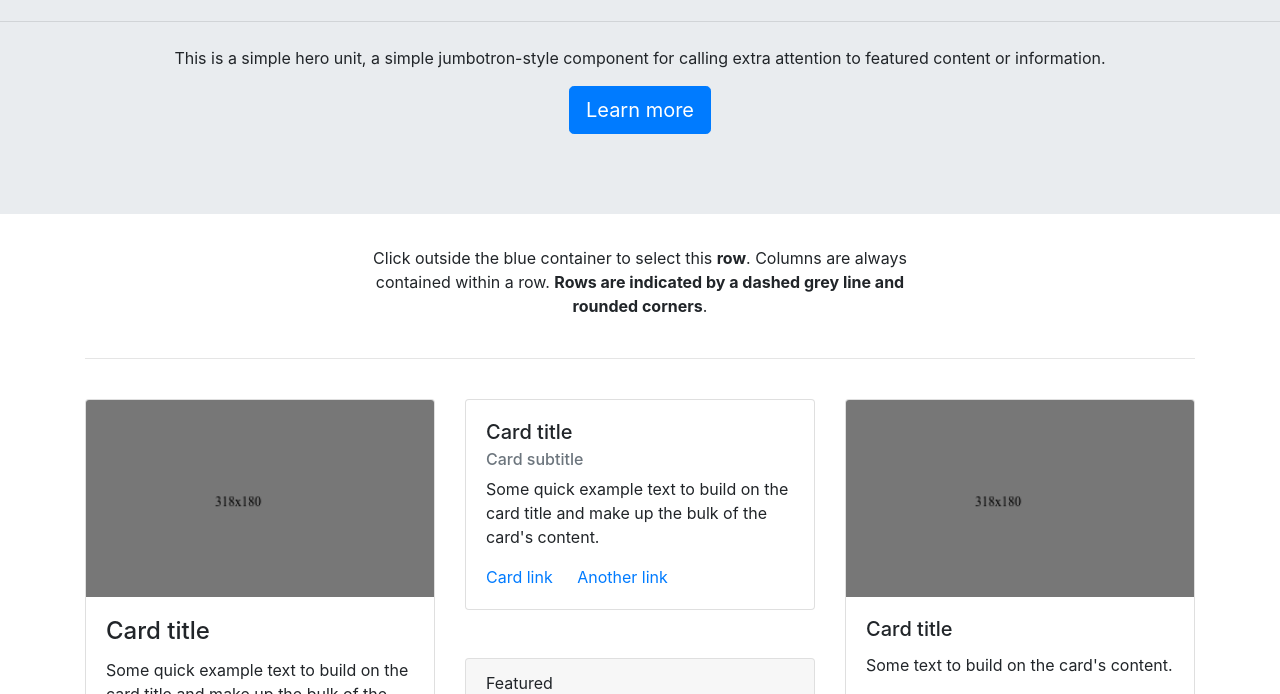
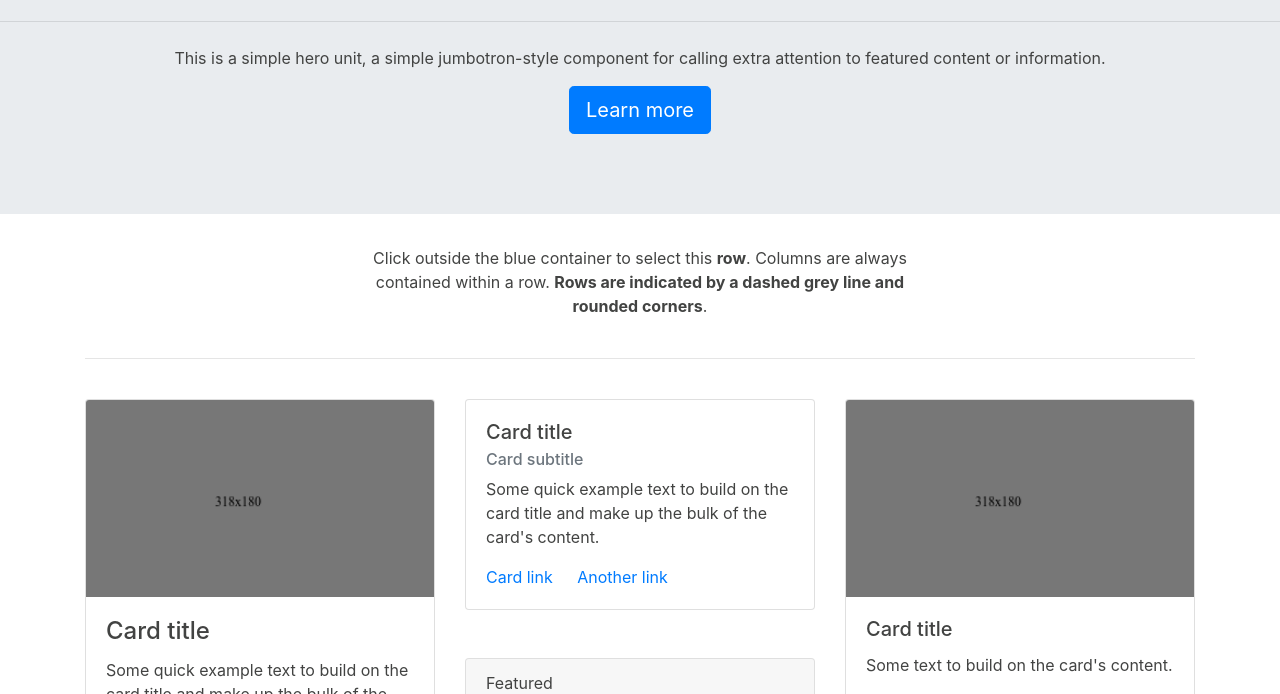
Before and after one commit to lacrone/lacrone.github.io, a plain HTML site: page index.html in a window 1280 px wide. Shown: the part 228-922 px from the top of the page. Drawn offline with Linux system fonts and the light colour scheme.

Commit message:
Update style.css

```diff
--- a/css/style.css
+++ b/css/style.css
@@ -8,3 +8,7 @@
 #topbar a {
     color:#ffffff;
 }
+
+body {
+    color:#424342;
+}
```
